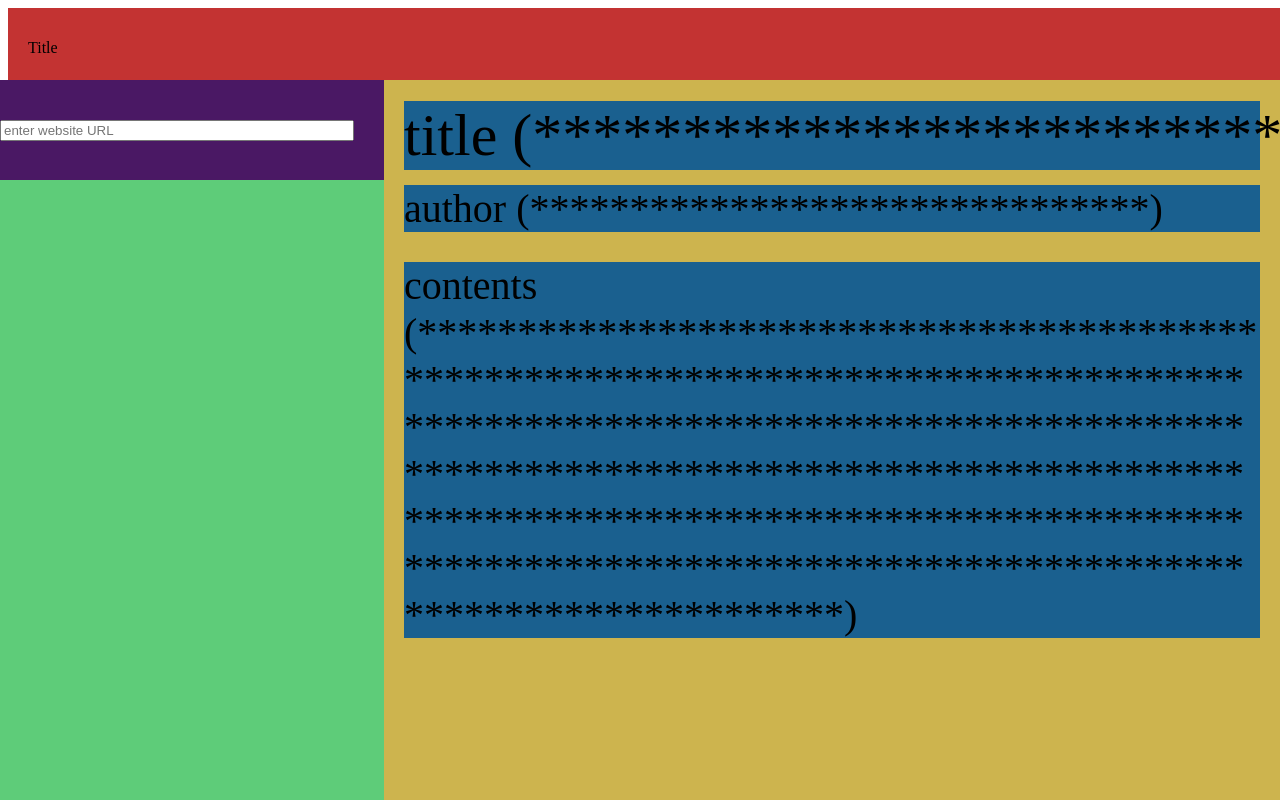
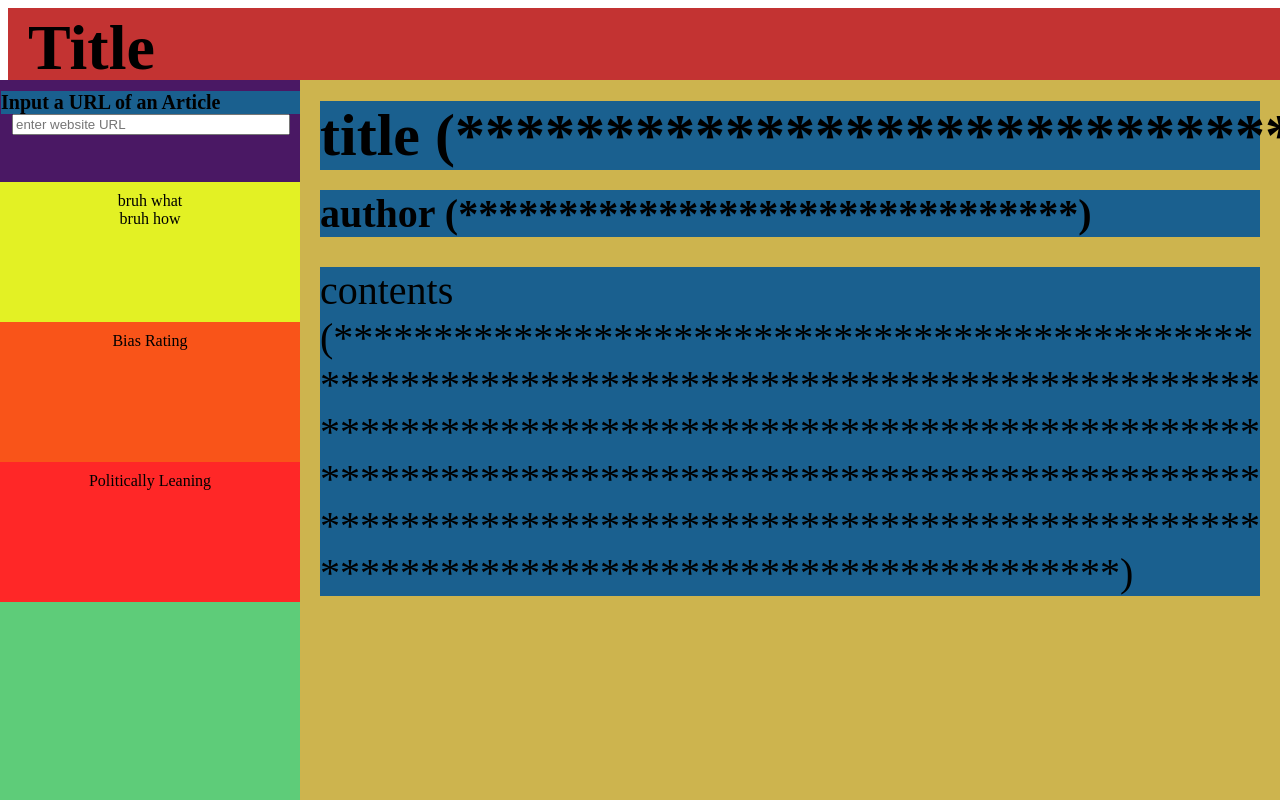
Before and after one commit to OakUnicycle/Kachow, a Python web app: template templates/index.html in a window 1280 px wide. Run offline with Jinja, Linux system fonts and the light colour scheme; the template is opened without the code that fills it, so the values that code supplies are empty.

Commit message:
adding left colum :O

```diff
--- a/static/app.css
+++ b/static/app.css
@@ -12,15 +12,26 @@
     --art_title_margin_top: 20px;
     --art_title_height: 60px;
 
-    --art_author_margin_top: 15px;
+    --art_author_margin_top: 20px;
     --art_author_height: 40px;
 
     --art_contents_margin_top: 30px;
+    --art_contents_margin_bottom: 20px;
     --art_contents_height: calc(100% -
     var(--art_title_height) - var(--art_title_margin_top) -
     var(--art_author_height) - var(--art_author_margin_top) -
-    var(--art_contents_margin_top) - 20px);
+    var(--art_contents_margin_top) - var(--art_contents_margin_bottom));
 
+}
+
+
+h1, h2, h3, h4, h5, h6 {
+    margin: 0;
+    display: block;
+}
+p {
+    display: block;
+    margin: 0;
 }
 
 
@@ -53,8 +64,16 @@
 
 .header_title {
     color: black;
-    font-size: 64;
+    font-size: 64px;
 }
+
+
+
+
+
+
+
+
 
 
 
@@ -69,14 +88,72 @@
 }
 
 
+
+
 .left_side {
     width: var(--left_side_width);
+    max-width: 300px;
     background-color: #5ecc79;
 }
+
+.input_box {
+    padding:1px;
+    width: 100%;
+    height: 100px;
+    background-color: #4a1864;
+}
+
+.url_text {
+    width: 100%;
+    margin-top: 10px;
+    font-size: 20px
+}
+
+.url_form_input {
+    display: flex;
+    width: 100%;
+    justify-content: center;
+}
+
+.url_form_input input[type="text"] {
+    width: 90%;
+}
+
+
+.judging_box {
+    padding-top: 10px;
+    width: 100%;
+    text-align: center;
+}
+.source_box {
+    background-color: #e3f124;
+    height: 130px;
+}
+.source_text_box {
+    width: 100%;
+}
+
+.bias_box {
+    background-color: #f95419;
+    height: 130px;
+}
+
+.political_box {
+    background-color: #ff2727;
+    height: 130px;
+}
+
+.slider {
+    width: 100%;
+}
+
+
+
 
 
 .right_side {
     width: calc(100% - var(--left_side_width));
+    min-width: calc(100% - 300px);
     flex: 1;
     background-color: #469a94;
 
@@ -84,17 +161,7 @@
 
 
 
-.input_box {
-    width: 100%;
-    height: 100px;
-    background-color: #4a1864;
-    align-content: center;
-}
 
-.url_input input[type="text"] {
-    width: 90%;
-
-}
 
 
 
@@ -104,6 +171,8 @@
     top:100px;
     background-color: #cdb44e;
     padding-top: 1px;
+    overflow-y: auto;
+    overflow-x: hidden;
 }
 
 
@@ -128,7 +197,9 @@
 }
 .contents {
     margin-top: var(--art_contents_margin_top);
+    margin-bottom: var(--art_contents_margin_bottom);
     font-size: 40px;
-    overflow-wrap: break-word;
+    overflow-wrap: anywhere;
     white-space: normal;
+
 }
--- a/templates/index.html
+++ b/templates/index.html
@@ -12,9 +12,9 @@
 <body>
     <div class="header">
         <div class="header_left">
-            <div class="header_title">
+            <h1 class="header_title">
                 Title
-            </div>
+            </h1>
         </div>
         <div class="header_right">
 
@@ -24,38 +24,53 @@
 
     <div class="split_screen">
         <div class="left_side">
+
             <div class="input_box">
-                <form action="upload" method="post" enctype="multipart/form-data" class="url_input">
+                <h2 class="text_box url_text">
+                    Input a URL of an Article
+                </h2>
+                <form action="upload" method="post" enctype="multipart/form-data" class="url_form_input">
                     <input type="text" id="url" name="url" placeholder="enter website URL"><br>
                 </form>
             </div>
-            <div class="text_box source">
+            <div class="source_box judging_box">
+                <div class="source_icon">
+                    bruh what
+                </div>
+                <div class="source_text_box">
+                    bruh how
+                </div>
+            </div>
+            <div class="bias_box judging_box">
+                <p>Bias Rating</p>
+                <div class="slider">
 
+                </div>
             </div>
-            <div class="text_box bias">
+            <div class="political_box judging_box">
+                <p>Politically Leaning</p>
+                <div class="slider">
 
-            </div>
-            <div class="text_box political">
-
+                </div>
             </div>
         </div>
 
         <div class="right_side">
 
-            <div class="output_box">
+            <article class="output_box">
 
-                <div class="article text_box title">
+                <h3 class="article text_box title">
                     title (*******************************)
-                </div>
+                </h3>
 
-                <div class="article text_box author">
+                <h4 class="article text_box author">
                     author (*******************************)
-                </div>
+                </h4>
 
-                <div class="article text_box contents">
+                <p class="article text_box contents">
                     contents (**********************************************************************************************************************************************************************************************************************************************************************************)
-                </div>
-            </div>
+                </p>
+            </article>
         </div>
     </div>
 </body>
```
